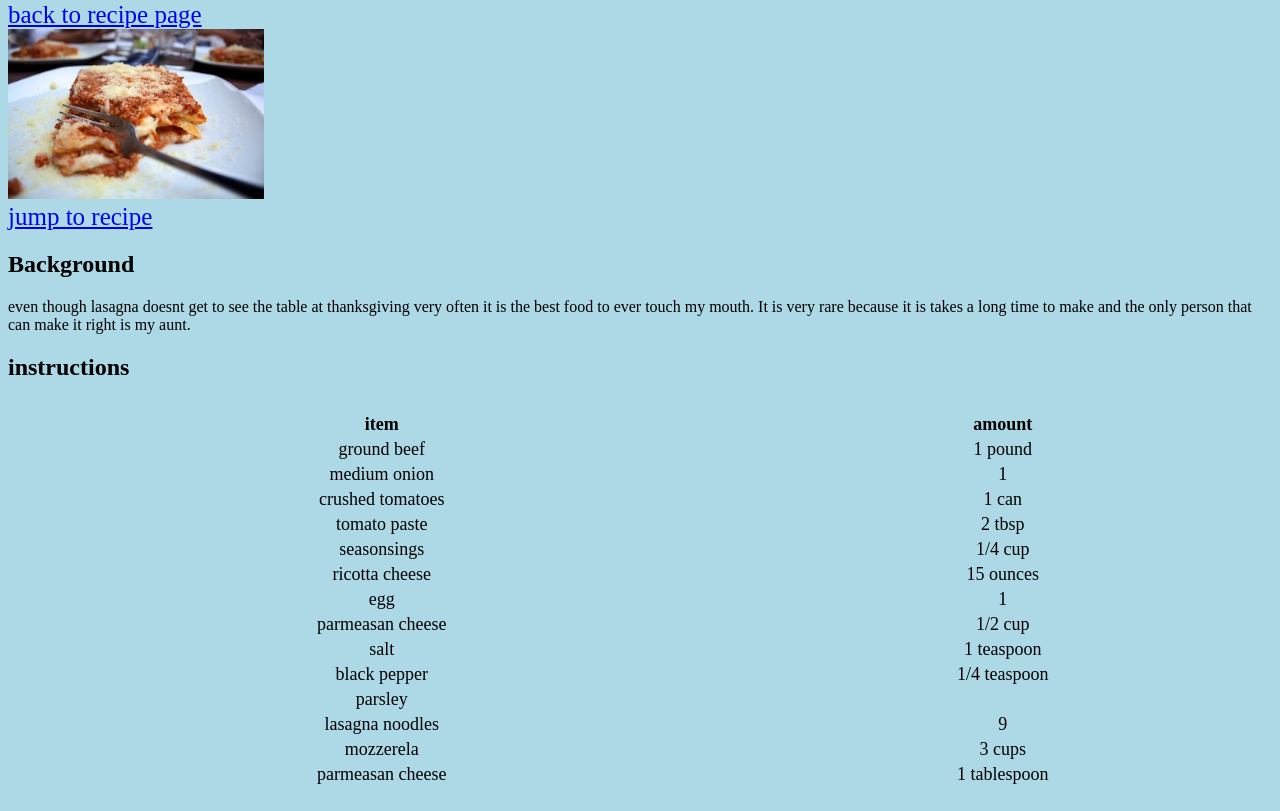
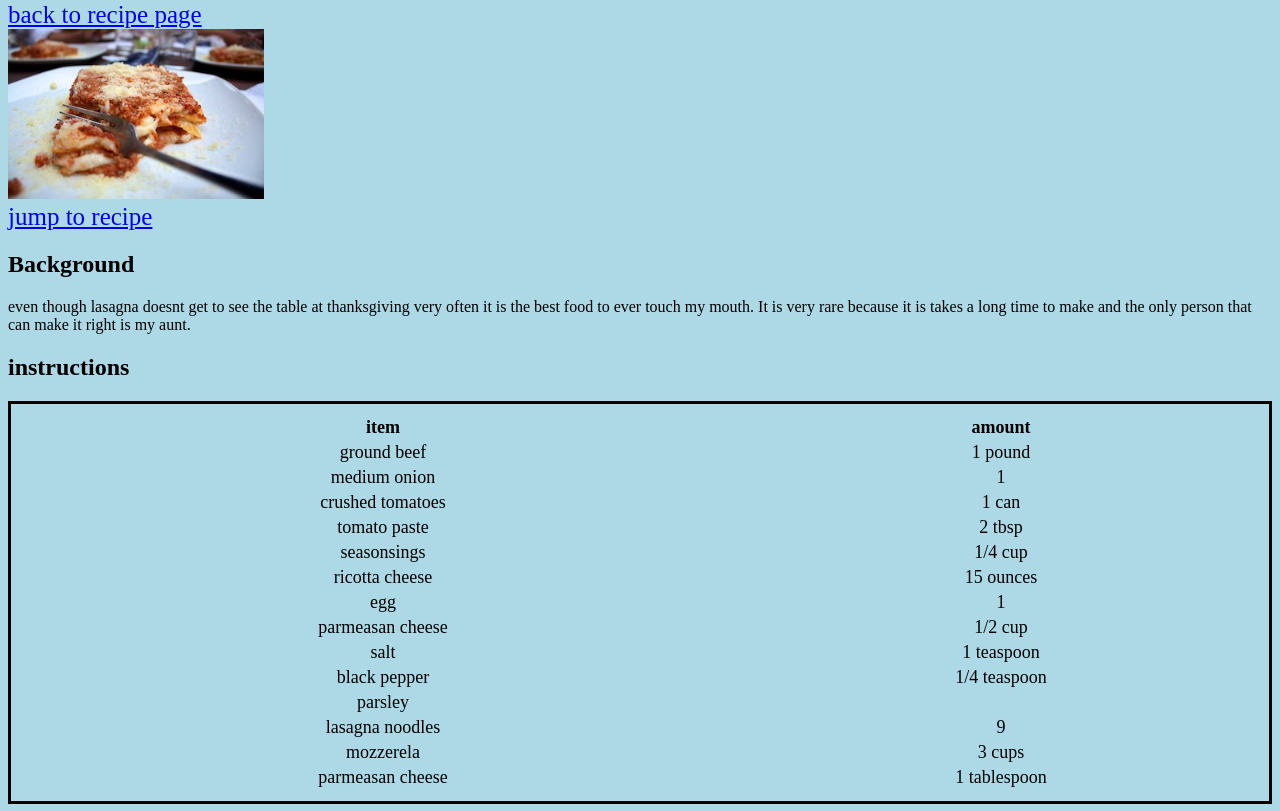
Before and after one commit to Brukkahs/Brukkahs.github.io, a plain HTML site: page recipe_project/lasagna.html in a window 1280 px wide. Shown: the part 79-890 px from the top of the page. Drawn offline with Linux system fonts and the light colour scheme; no server answers.

Commit message:
updates made to lasagna page

```diff
--- a/recipe_project/lasagna.html
+++ b/recipe_project/lasagna.html
@@ -23,7 +23,7 @@
                 <h2>Background</h2>
                 <p> even though lasagna doesnt get to see the table at thanksgiving very often it is the best food to ever touch my mouth. It is very rare because it is takes a long time to make and the only person that can make it right is my aunt.</p>
                 <h2 id= "instructionHeader">instructions</h2>
-                  <table style="border: 1px;  width: 100% ;padding: 10px; text-align: center; font-size:18px" >
+                  <table style="border: 3px solid black;  width: 100% ;padding: 10px; text-align: center; font-size:18px" >
 		    <tr>
                     <th>item</th>
                     <th>amount</th>
```
Also changed, not shown: recipe_project/macncheese.html (+1 -1 lines), 1 other file.
